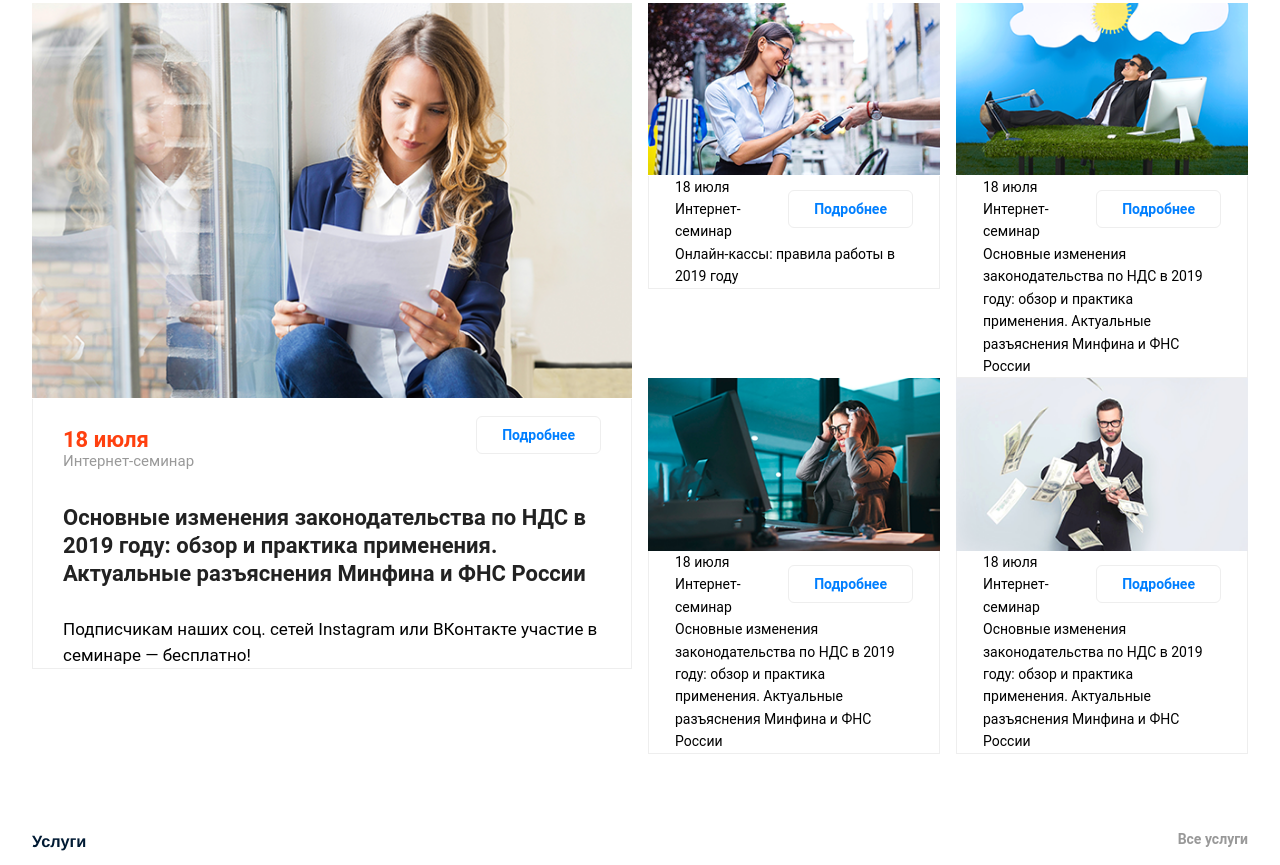
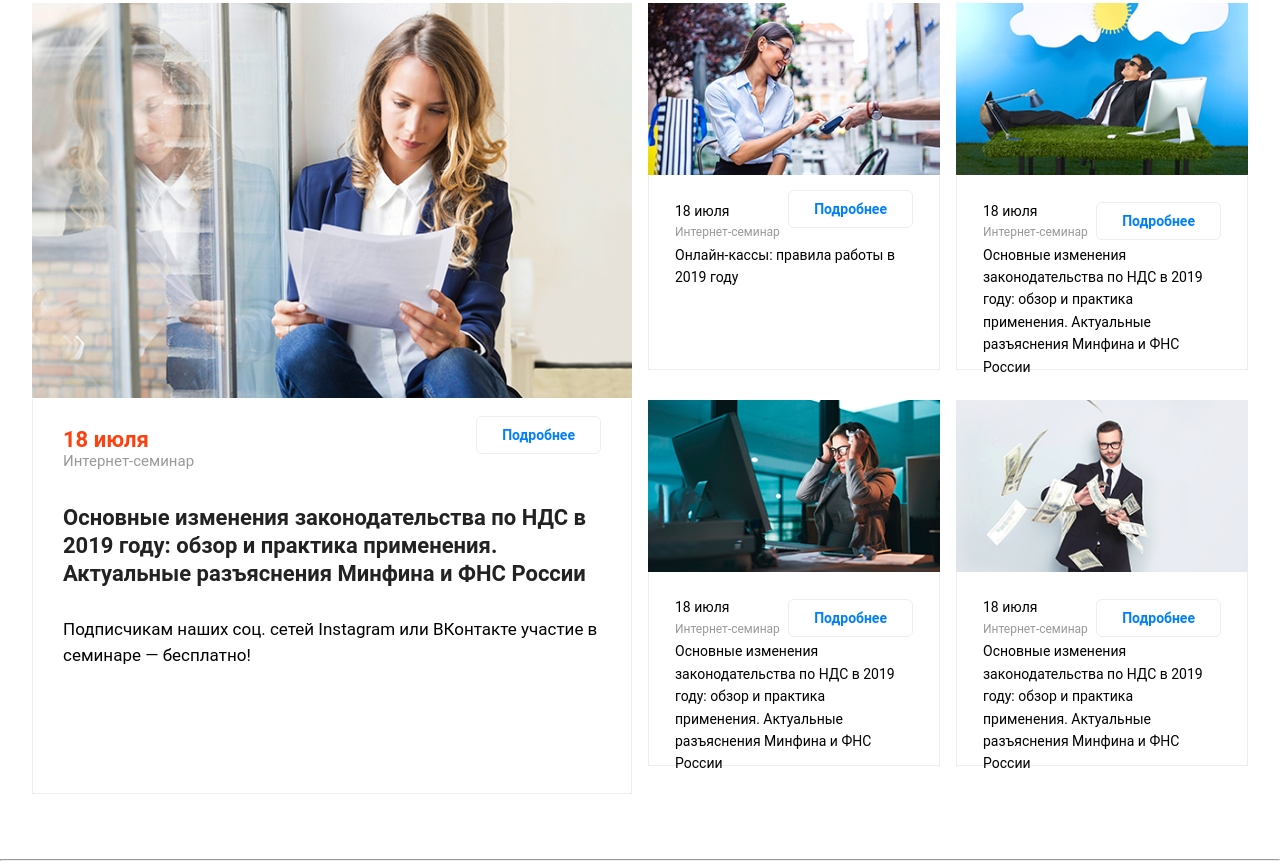
Before and after one commit to zemskovs/garant, a plain HTML site: page index.html in a window 1280 px wide. Shown: the part 975-1840 px from the top of the page. Drawn offline with Linux system fonts and the light colour scheme.

Commit message:
inprogress

```diff
--- a/css/style.css
+++ b/css/style.css
@@ -53,6 +53,10 @@ img {
 .text-grey {
     color: #777777;
     font-weight: 400;
+}
+
+.pd-tp-24 {
+    padding-top: 24px;
 }
 
 .text-deep-grey {
@@ -129,6 +133,8 @@ img {
     border-top: 0;
     margin-top: -6px;
     padding: 0 30px;
+    height: 394px;
+    margin-bottom: 58px;
 }
 
 .block-description {
@@ -136,6 +142,8 @@ img {
     border-top: 0;
     margin-top: -6px;
     padding: 0 26px;
+    height: 193px;
+    margin-bottom: 30px;
 }
 
 .pre-main {
@@ -163,7 +171,7 @@ img {
     padding-top: 30px;
 }
 
-.block-category {
+.big .block-category {
     font-size: 15px;
     line-height: 21.77px;
     font-size: 15px;
@@ -180,6 +188,12 @@ img {
 .big .block-description-text {
     font-size: 17px;
     line-height: 26px;
+}
+
+.block-category {
+    font-size: 12px;
+    color: #999999;
+    line-height: 21.54px;
 }
 
 .qusten-block-text {
--- a/index.html
+++ b/index.html
@@ -120,9 +120,9 @@
                         <img src="img/block-2.png" alt="" srcset="">
                         <div class="block-description">
                             <div class="pre-main">
-                                <div class="pre-main-date">
+                                <div class="pre-main-date pd-tp-24">
                                     <div calss="date text-lg-bold">18 июля</div>
-                                    <div>Интернет-семинар</div>
+                                    <div class="block-category">Интернет-семинар</div>
                                 </div>
                                 <div class="pre-main-full">
                                     <a href="" class="btn">Подробнее</a>
@@ -139,10 +139,10 @@
                     <div class="block col-lg-6">
                         <img src="img/block3.png" alt="" srcset="">
                         <div class="block-description">
-                            <div class="pre-main">
+                            <div class="pre-main pd-tp-24">
                                 <div class="pre-main-date">
                                     <div>18 июля</div>
-                                    <div>Интернет-семинар</div>
+                                    <div class="block-category">Интернет-семинар</div>
                                 </div>
                                 <div class="pre-main-full">
                                     <a href="" class="btn">Подробнее</a>
@@ -163,10 +163,10 @@
                     <div class="block col-lg-6">
                         <img src="img/block4.png" alt="" srcset="">
                         <div class="block-description">
-                            <div class="pre-main">
+                            <div class="pre-main pd-tp-24">
                                 <div class="pre-main-date">
                                     <div>18 июля</div>
-                                    <div>Интернет-семинар</div>
+                                    <div class="block-category">Интернет-семинар</div>
                                 </div>
                                 <div class="pre-main-full">
                                     <a href="" class="btn">Подробнее</a>
@@ -184,10 +184,10 @@
                     <div class="block col-lg-6">
                         <img src="img/block5.png" alt="" srcset="">
                         <div class="block-description">
-                            <div class="pre-main">
+                            <div class="pre-main pd-tp-24">
                                 <div class="pre-main-date">
                                     <div>18 июля</div>
-                                    <div>Интернет-семинар</div>
+                                    <div class="block-category">Интернет-семинар</div>
                                 </div>
                                 <div class="pre-main-full">
                                     <a href="" class="btn">Подробнее</a>
@@ -206,7 +206,7 @@
             </div>
         </div>
     </div>
-
+<hr>
 
     <div class="container">
         <div class="row">
@@ -509,6 +509,14 @@
             </div>
         </div>
 
+        <div class="bg-green">
+            <div class="container">
+                <div class="row">
+
+                </div>
+            </div>
+        </div>
+
 
     </footer>
 </body>
```
